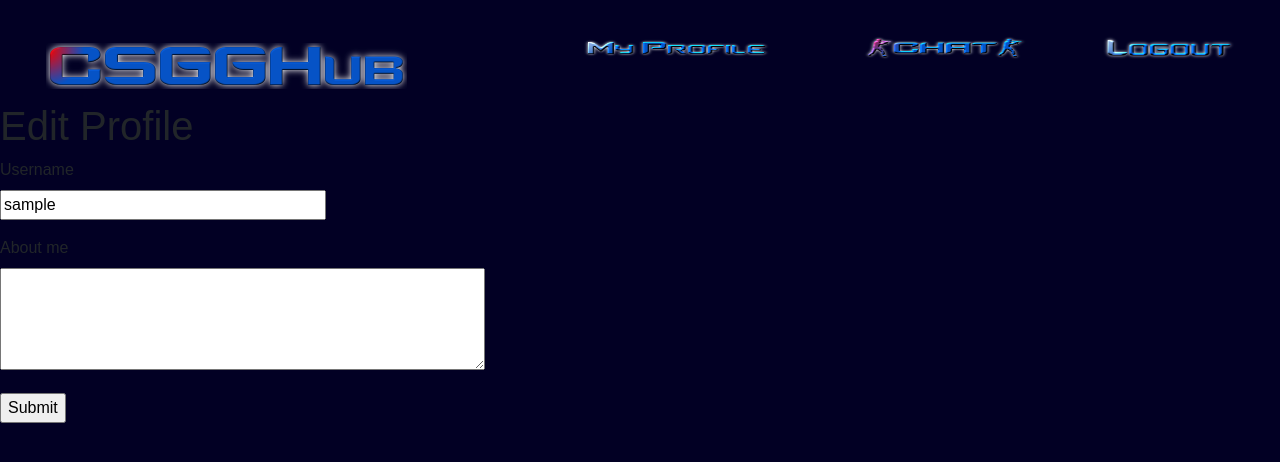
After one commit to LanceBasa/CSGGHubUsersWebChatSystem, a Flask app: page /edit_profile in a window 1280 px wide. The commit adds this page. Shown: the top 462 px of the page. Run offline with Flask 3, Linux system fonts and the light colour scheme; the visitor is signed in with stand-in values (Sample User, id 1); data comes from the database, SQL or seed files in the repository; both versions use the stored data as it was after the commit.

Commit message:
profile kinda WIP

```diff
--- a/app/forms.py
+++ b/app/forms.py
@@ -1,6 +1,6 @@
 from flask_wtf import FlaskForm
-from wtforms import StringField, PasswordField, BooleanField, SubmitField
-from wtforms.validators import ValidationError, DataRequired, Email, EqualTo
+from wtforms import StringField, PasswordField, BooleanField, SubmitField, TextAreaField
+from wtforms.validators import ValidationError, DataRequired, Email, EqualTo, Length
 from app.models import User
 
 class LoginForm(FlaskForm):
@@ -27,3 +27,8 @@ class RegistrationForm(FlaskForm):
         user = User.query.filter_by(email=email.data).first()
         if user is not None:
             raise ValidationError('Please use a different email address.')
+
+class EditProfileForm(FlaskForm):
+    username = StringField('Username', validators=[DataRequired()])
+    about_me = TextAreaField('About me', validators=[Length(min=0, max=300)])
+    submit = SubmitField('Submit')
--- a/app/models.py
+++ b/app/models.py
@@ -20,6 +20,8 @@ class User(UserMixin, db.Model):
     created_rooms = db.relationship('ChatRoom', backref='creator', lazy='dynamic')
     fav_weapons = db.relationship('FavWeapon', backref='user', lazy='dynamic')
     fav_maps = db.relationship('FavMap', backref='user', lazy='dynamic')
+    about_me = db.Column(db.String(300))
+    last_seen = db.Column(db.DateTime, default=datetime.utcnow)
 
     def __repr__(self):
         return '<User {}>'.format(self.username)
--- a/app/routes.py
+++ b/app/routes.py
@@ -1,10 +1,10 @@
 from flask import render_template, flash, redirect, url_for
 from app import app
-from app.forms import LoginForm
-from flask_login import logout_user
-from flask_login import current_user, login_user
+from app.forms import LoginForm, EditProfileForm
+from flask_login import logout_user, current_user, login_user, login_required
 from app.models import User
-from flask_login import login_required
+from datetime import datetime
+
 #libraries to redirect a non-logged in user back to the login page when they tries
 #to access the protected index page
 from flask import request
@@ -76,3 +76,24 @@ def register():
         flash('Congratulations, you are now a registered user!')
         return redirect(url_for('login'))
     return render_template('register.html', title='Register', form=form)
+
+@app.before_request
+def before_request():
+    if current_user.is_authenticated:
+        current_user.last_seen = datetime.utcnow()
+        db.session.commit()
+
+@app.route('/edit_profile', methods=['GET', 'POST'])
+@login_required
+def edit_profile():
+    form = EditProfileForm()
+    if form.validate_on_submit():
+        current_user.username = form.username.data
+        current_user.about_me = form.about_me.data
+        db.session.commit()
+        flash('Your changes have been saved.')
+        return redirect(url_for('edit_profile'))
+    elif request.method == 'GET':
+        form.username.data = current_user.username
+        form.about_me.data = current_user.about_me
+    return render_template('edit_profile.html', title='Edit Profile', form=form)
--- /dev/null
+++ b/app/templates/edit_profile.html
@@ -0,0 +1,23 @@
+{% extends "base.html" %}
+
+{% block content %}
+    <h1>Edit Profile</h1>
+    <form action="" method="post">
+        {{ form.hidden_tag() }}
+        <p>
+            {{ form.username.label }}<br>
+            {{ form.username(size=32) }}<br>
+            {% for error in form.username.errors %}
+            <span style="color: red;">[{{ error }}]</span>
+            {% endfor %}
+        </p>
+        <p>
+            {{ form.about_me.label }}<br>
+            {{ form.about_me(cols=50, rows=4) }}<br>
+            {% for error in form.about_me.errors %}
+            <span style="color: red;">[{{ error }}]</span>
+            {% endfor %}
+        </p>
+        <p>{{ form.submit() }}</p>
+    </form>
+{% endblock %}
```
Also changed, not shown: app/templates/profile.html (+10 -3 lines), migrations/versions/32f6cbd70da3_increasing_length_of_words_in_about_me.py (added, +38 -0 lines), migrations/versions/7a3589291cc4_new_fields_added_about_me_and_last_seen.py (added, +34 -0 lines), app.db.
